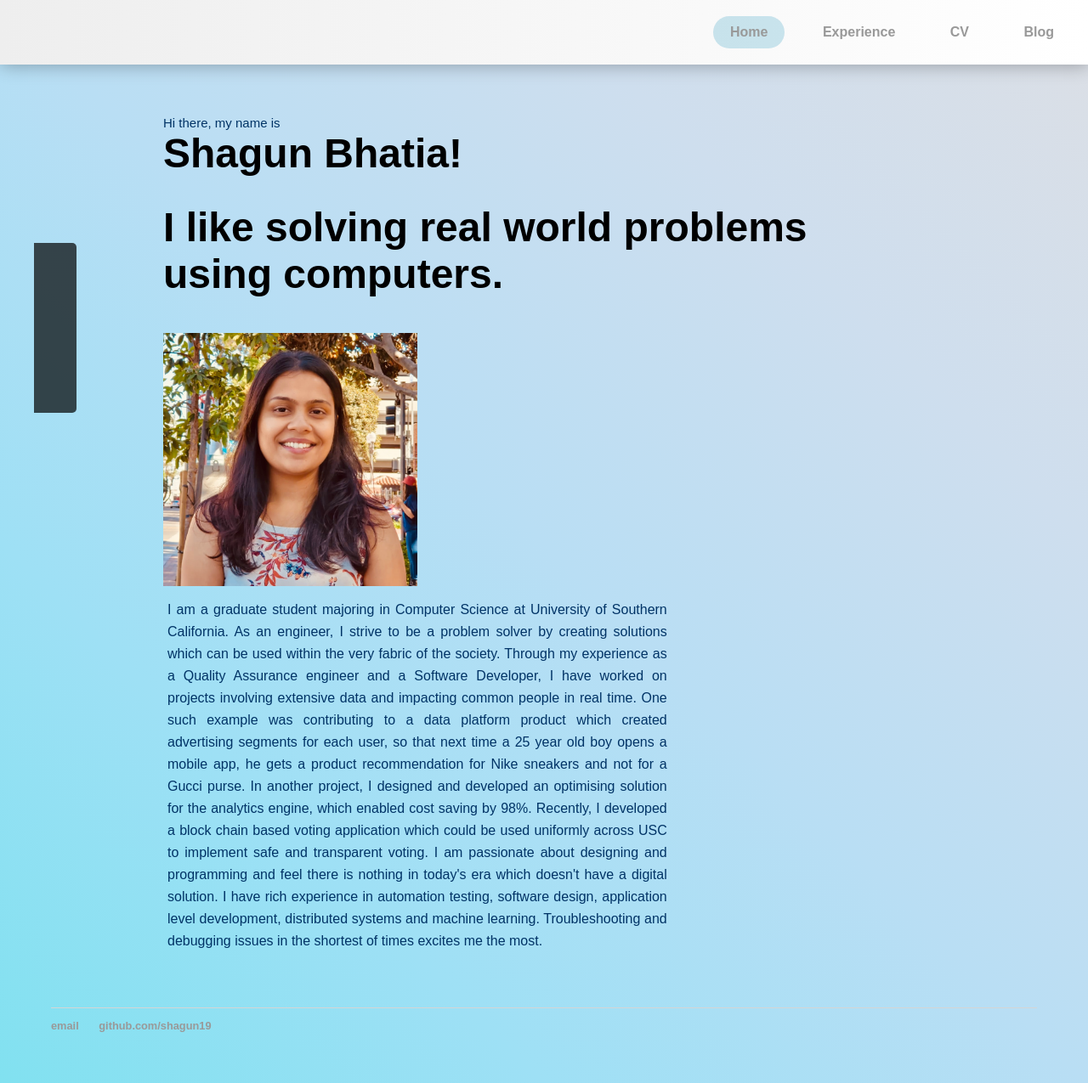
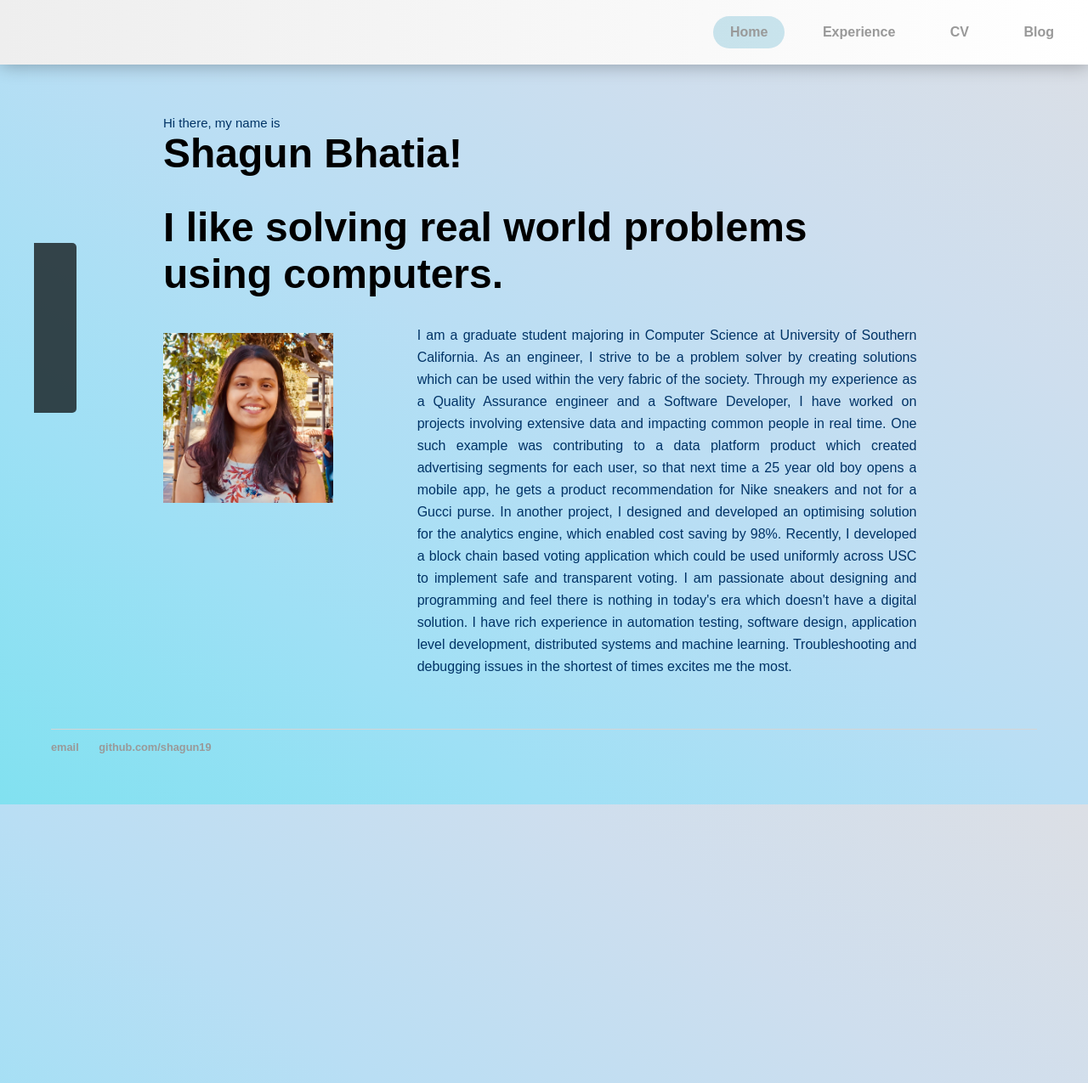
Before and after one commit to shagun19/shagun19.github.io, a Jekyll site: the page index.html, which Jekyll copies as it is, in a window 1280 px wide. Shown: the whole page at 85% size. Built offline with Jekyll 4.4.1, drawn with Linux system fonts in a browser that asks for light colours; some web fonts are replaced.

```diff
--- a/css/imageHover.css
+++ b/css/imageHover.css
@@ -2,7 +2,7 @@
 @import url('https://fonts.googleapis.com/css?family=Raleway|Rozha+One');
 
 .col4 {width: 33.33333333%; float: left; position: relative;}
-.col5 { display:block; width: 65.6%; float: left;  overflow:hidden; position: relative; padding: 5px;}
+.col5 { display:block; width: 65.6%; float: left;  overflow:hidden; position: relative; padding: 0px;}
 .transition {-webkit-transition: all .5s ease; -moz-transition: all .5s ease; -o-transition: all .5s ease;  transition: all .5s ease;}
 .fx3 .item {margin: 10px 0;}
 .fx3:after {
--- a/index.html
+++ b/index.html
@@ -28,7 +28,7 @@
     <div class="fx3">
         <a href="#">
             <div class="item col4">
-                <img class="transition img-responsive" src="shagun.jpg" width="300" height="300">
+                <img class="transition img-responsive" src="shagun.jpg" width="200" height="200">
                 <h4>Hello there!</h4>
                 <p>welcome to my space</p>
             </div></a>
```
